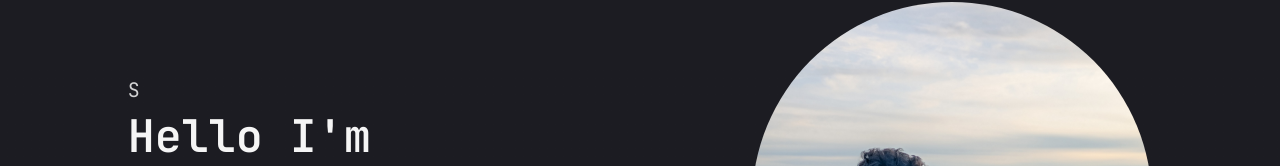
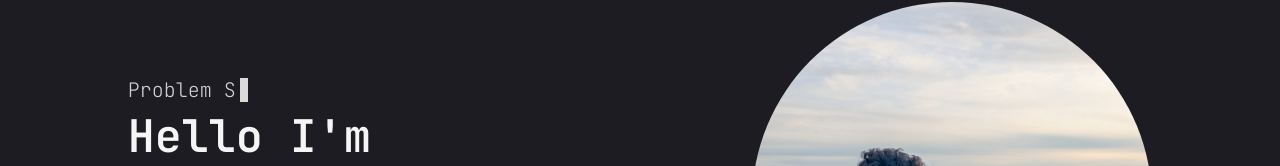
Before and after one commit to ShreyNagda/portfolio, a Next.js app: page / in a window 1280 px wide. Shown: the part 138-304 px from the top of the page. Built offline with nearby package versions, Linux system fonts and the light colour scheme.

Commit message:
typewriter updated

```diff
--- a/app/globals.css
+++ b/app/globals.css
@@ -135,7 +135,7 @@
     @apply text-[40px] lg:text-[65px] leading-[1.1] font-semibold;
   }
   .h2 {
-    @apply text-[30px] lg:text-[45px] leading-[1.1] font-semibold;
+    @apply text-[28px] lg:text-[45px] leading-[1.1] font-semibold;
   }
   .h3 {
     @apply text-[20px] lg:text-[20px] leading-[1.1] font-semibold;
--- a/app/page.tsx
+++ b/app/page.tsx
@@ -14,7 +14,13 @@ export default function Home() {
           <div className="flex flex-col md:flex-row md:gap-[20px] items-center justify-around pt-10 md:pt-0">
             <div className="text-center md:text-left order-1 md:order-none">
               <span className="text-xl text-white/80">
-                <Typewriter text="Software Developer" />
+                <Typewriter
+                  texts={[
+                    "Software Developer",
+                    "Problem Solver",
+                    "Tech Enthusiast",
+                  ]}
+                />
               </span>
               <div className="mt-2 h2 mb-6">
                 Hello I&apos;m <br />
--- a/components/Typewriter.tsx
+++ b/components/Typewriter.tsx
@@ -1,39 +1,75 @@
 "use client";
 
-import { motion, useMotionValue, useTransform, animate } from "framer-motion";
-import { useEffect } from "react";
+import { motion } from "framer-motion";
+import { useState, useEffect } from "react";
 
 export default function Typewriter({
-  text,
+  texts,
   className,
 }: {
-  text: string;
+  texts: string[];
   className?: string;
 }) {
-  const count = useMotionValue(0);
-  const rounded = useTransform(count, (latest) => Math.round(latest));
-  const displayText = useTransform(rounded, (latest) => text.slice(0, latest));
+  const [currentIndex, setCurrentIndex] = useState(0);
+  const [displayText, setDisplayText] = useState("");
+  const [isDeleting, setIsDeleting] = useState(false);
+  const [typingSpeed, setTypingSpeed] = useState(150);
 
   useEffect(() => {
-    const controls = animate(count, text.length, {
-      type: "tween",
-      duration: 2,
-      ease: "easeInOut",
-      repeat: Infinity,
-      repeatType: "reverse",
-      repeatDelay: 1,
-    });
-    return controls.stop;
-  }, [count, text.length]);
+    const currentText = texts[currentIndex];
+
+    const handleTyping = () => {
+      if (!isDeleting) {
+        // Typing forward
+        if (displayText.length < currentText.length) {
+          setDisplayText(currentText.slice(0, displayText.length + 1));
+          setTypingSpeed(100);
+        } else {
+          // Finished typing, wait before deleting
+          setTimeout(() => setIsDeleting(true), 2000);
+        }
+      } else {
+        // Deleting
+        if (displayText.length > 0) {
+          setDisplayText(currentText.slice(0, displayText.length - 1));
+          setTypingSpeed(50);
+        } else {
+          // Finished deleting, move to next text
+          setIsDeleting(false);
+          setCurrentIndex((prev) => (prev + 1) % texts.length);
+          setTypingSpeed(500);
+        }
+      }
+    };
+
+    const timer = setTimeout(handleTyping, typingSpeed);
+    return () => clearTimeout(timer);
+  }, [displayText, isDeleting, currentIndex, texts, typingSpeed]);
+
+  // Get the longest text to reserve space
+  const longestText = texts.reduce((a, b) => (a.length > b.length ? a : b), "");
 
   return (
     <span className={`inline-block relative ${className}`}>
       {/* Invisible text to reserve layout space */}
-      <span className="opacity-0">{text}</span>
+      <span className="opacity-0">{longestText}</span>
 
       {/* Animated text overlay */}
-      <motion.span className="absolute left-0 top-0 whitespace-nowrap">
+      <motion.span
+        className="absolute left-0 top-0 whitespace-nowrap flex items-center font-extralight"
+        initial={{ opacity: 0 }}
+        animate={{ opacity: 1 }}
+      >
         {displayText}
+        <motion.span
+          animate={{ opacity: [1, 0] }}
+          transition={{
+            duration: 0.8,
+            repeat: Infinity,
+            repeatType: "reverse",
+          }}
+          className="inline-block w-2 bg-white h-6 ml-1"
+        ></motion.span>
       </motion.span>
     </span>
   );
```
